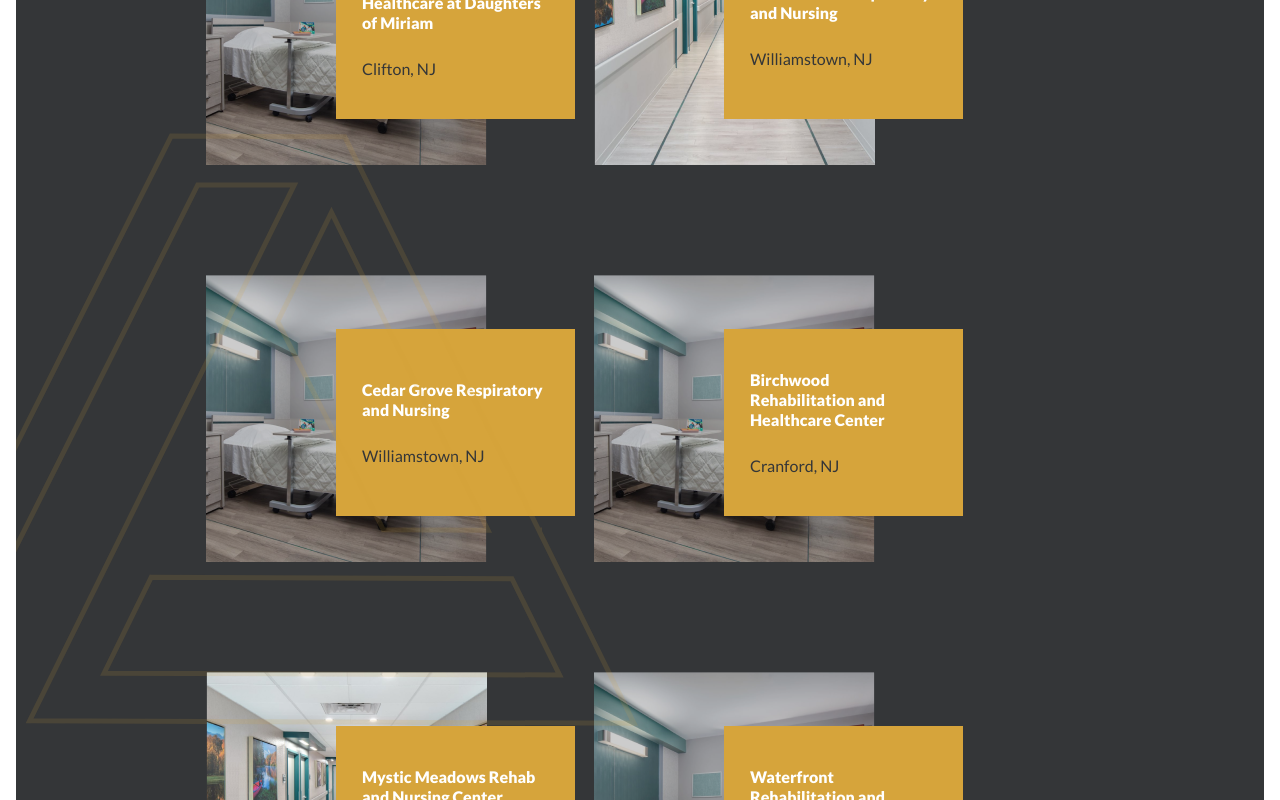
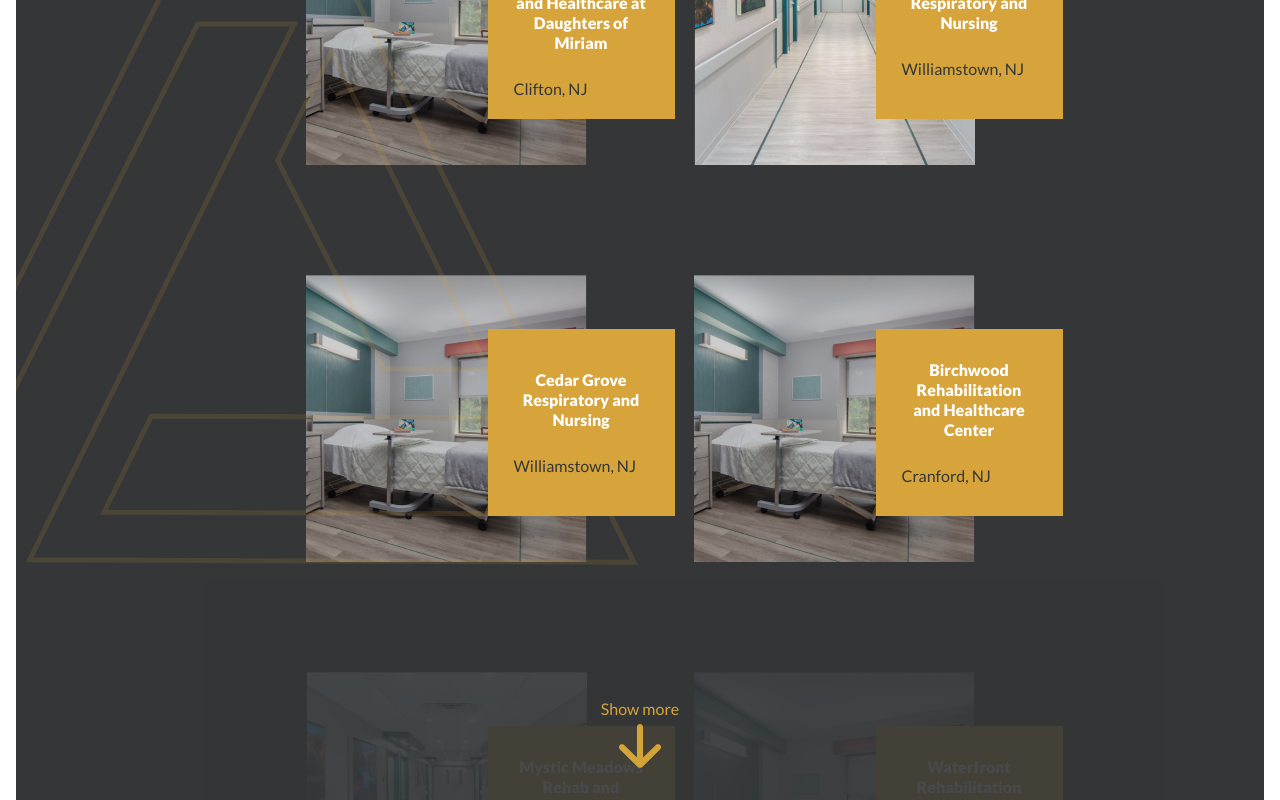
Before and after one commit to yauheni-damantsevich/02-03-2023, a React (Create React App) app in the folder my-app/: page / in a window 1280 px wide. Shown: the part 3900-4700 px from the top of the page. Built offline with nearby package versions, Linux system fonts and the light colour scheme.

Commit message:
add show more button

```diff
--- a/my-app/src/components/card/card.styled.js
+++ b/my-app/src/components/card/card.styled.js
@@ -6,9 +6,9 @@
 
 export const Image = styled.img``;
 
-export const ContentWrapper = styled.div`
+export const ContentWrapper = styled.button`
   position: absolute;
-  z-index: 1;
+  z-index: 2;
   top: 54px;
   right: -88px;
   max-width: 187px;
@@ -19,6 +19,7 @@
   gap: 26px;
   background: #d6a43b;
   padding: 0 26px;
+  cursor: pointer;
 `;
 
 export const H3 = styled.h3`
--- a/my-app/src/components/list/list.jsx
+++ b/my-app/src/components/list/list.jsx
@@ -1,11 +1,51 @@
+/** @jsxImportSource @emotion/react */
+import { css } from "@emotion/react";
 import React from "react";
-import { ListWrapper } from "./list.styled";
+import {
+  ListWrapper,
+  Button,
+  ButtonText,
+  ArrowDownButtonIcon,
+} from "./list.styled";
+
 import Card from "../card/card";
 
+import ArrowDownIcon from "../../assets/Arrow-icon.svg";
+
 export default function List(data) {
+  const [showMore, setShowMore] = React.useState(false);
+  const shortData = [...data.data.slice(0, 9)];
+  console.log(data);
+  data.state(showMore);
   return (
-    <ListWrapper>
-      {data.data.map((item) => (
+    <ListWrapper
+      css={
+        !showMore
+          ? css`
+              &::after {
+                content: "";
+                position: absolute;
+                z-index: 2;
+                top: 700px;
+                left: 0;
+                width: calc(100% + 88px);
+                height: 400px;
+                background: rgba(52, 54, 56, 0.9);
+              }
+            `
+          : null
+      }
+    >
+      {showMore
+        ? data.data.map((item) => (
+            <Card
+              key={item.id}
+              image={item.image}
+              title={item.title}
+              place={item.place}
+            />
+          ))
+        : shortData.map((item) => (
             <Card
               key={item.id}
               image={item.image}
@@ -13,6 +53,12 @@
               place={item.place}
             />
           ))}
+      {!showMore ? (
+        <Button onClick={() => setShowMore(true)}>
+          <ButtonText>Show more</ButtonText>
+          <ArrowDownButtonIcon src={ArrowDownIcon} />
+        </Button>
+      ) : null}
     </ListWrapper>
   );
 }
--- a/my-app/src/components/list/list.styled.js
+++ b/my-app/src/components/list/list.styled.js
@@ -1,8 +1,33 @@
 import styled from "@emotion/styled";
 
 export const ListWrapper = styled.ul`
+  position: relative;
   display: flex;
   flex-wrap: wrap;
   gap: 107px;
+  justify-content: center;
   margin: 0 190px;
 `;
+
+export const Button = styled.button`
+  position: absolute;
+  top: 800px;
+  z-index: 3;
+  display: flex;
+  flex-direction: column;
+  align-items: center;
+  background: none;
+  border: none;
+  cursor: pointer;
+  padding: 16px;
+`;
+export const ButtonText = styled.p`
+  font-family: "Lato";
+  font-style: normal;
+  font-weight: 400;
+  font-size: 16px;
+  line-height: 30px;
+  color: #d6a43b;
+`;
+
+export const ArrowDownButtonIcon = styled.img``;
--- a/my-app/src/components/section6/section6.jsx
+++ b/my-app/src/components/section6/section6.jsx
@@ -1,4 +1,5 @@
 /** @jsxImportSource @emotion/react */
+import { css } from "@emotion/react";
 import React from "react";
 import {
   SectionWrapper,
@@ -21,6 +22,11 @@
   const pullData = (data) => {
     setActiveContent(data);
   };
+  const [showMore, setShowMore] = React.useState(false);
+  const pullMoreData = (data) => {
+    setShowMore(data);
+  };
+  console.log(showMore);
   return (
     <SectionWrapper>
       <H2>Our Facilities</H2>
@@ -33,9 +39,31 @@
           state={pullData}
         />
       </TabWrapper>
-      {activeContent === "tab1" ? <List data={data} /> : <List data={data} />}
-      <LargeLogo src={LargeLogoImage4} />
-      <LargeLogo2 src={LargeLogoImage5} />
+      {activeContent === "tab1" ? (
+        <List state={pullMoreData} data={data} />
+      ) : (
+        <List state={pullMoreData} data={data} />
+      )}
+      <LargeLogo
+        css={
+          !showMore
+            ? css`
+                top: 368px;
+              `
+            : null
+        }
+        src={LargeLogoImage4}
+      />
+      <LargeLogo2
+        css={
+          !showMore
+            ? css`
+                display: none;
+              `
+            : null
+        }
+        src={LargeLogoImage5}
+      />
     </SectionWrapper>
   );
 }
--- a/my-app/src/components/section6/section6.styled.js
+++ b/my-app/src/components/section6/section6.styled.js
@@ -29,12 +29,12 @@
   top: 529px;
   left: 0;
   position: absolute;
-  z-index: 2;
+  z-index: 1;
 `;
 
 export const LargeLogo2 = styled.img`
   bottom: -184px;
   right: 0;
   position: absolute;
-  z-index: 2;
+  z-index: 1;
 `;
```
Lines whose indentation alone changed are shown as unchanged.
